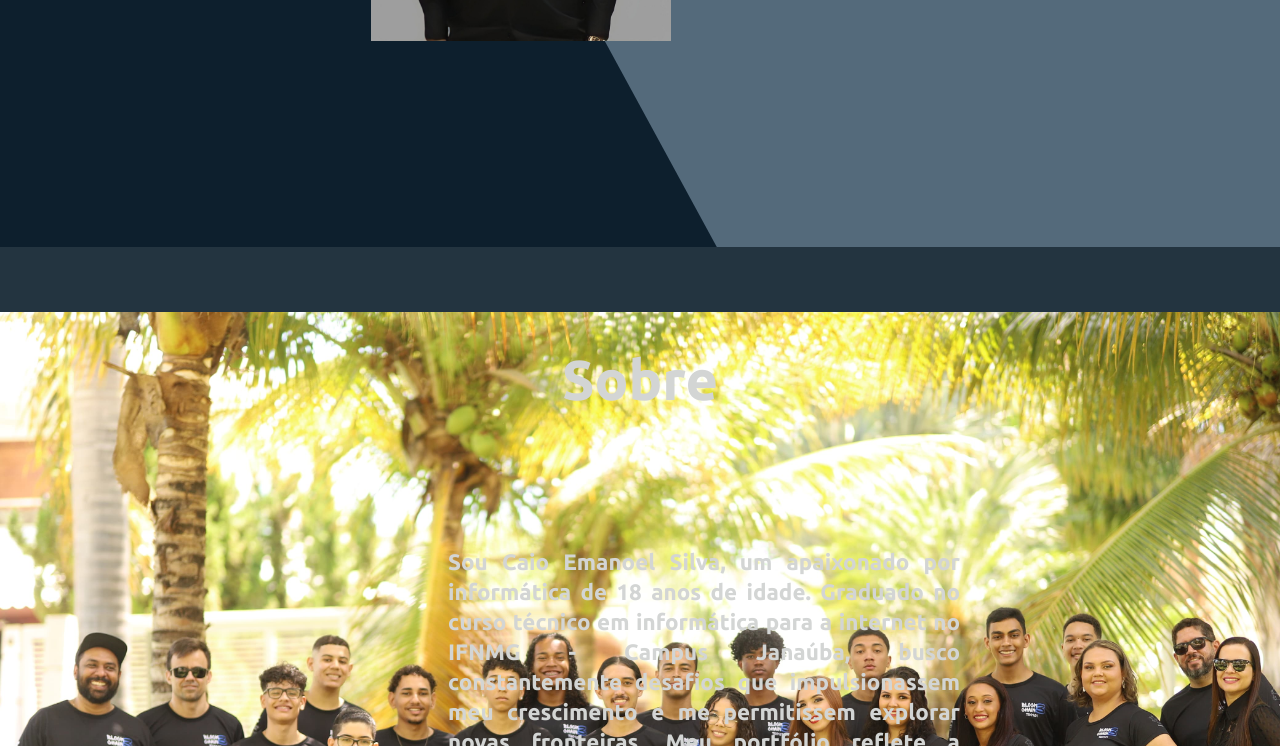
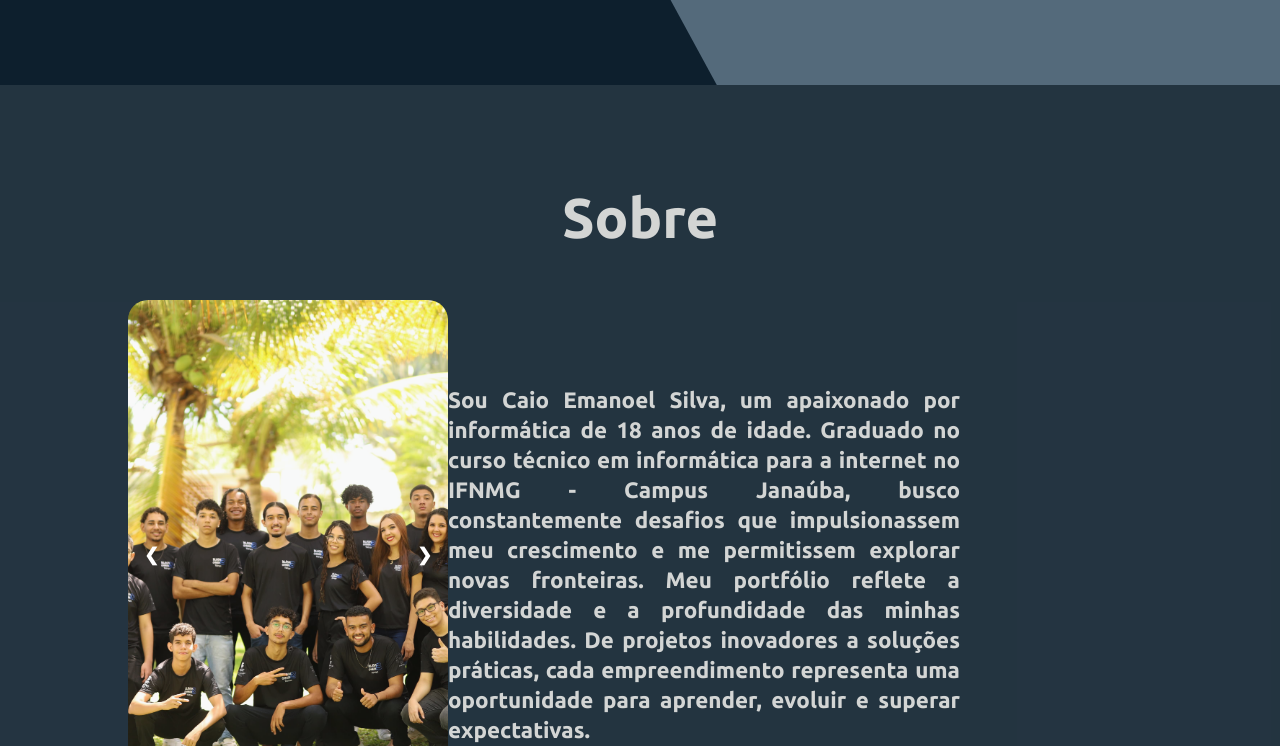
Before and after one commit to C4103M/portifolio, a plain HTML site: page index.html in a window 1280 px wide. Shown: the part 715-1461 px from the top of the page. Drawn offline with nearby package versions, Linux system fonts and the light colour scheme.

Commit message:
Teste css

```diff
--- a/css/style.css
+++ b/css/style.css
@@ -1,9 +1,9 @@
 @import url('https://fonts.googleapis.com/css2?family=Open+Sans:wght@400;700&family=Ubuntu:wght@700&display=swap');
-@import url('/modal.css');
-@import url('/icones.css');
-@import url('/scroll.css');
-@import url('/header.css');
-@import url('/slide.css');
+@import url('/css/modal.css');
+@import url('/css/icones.css');
+@import url('/css/scroll.css');
+@import url('/css/header.css');
+@import url('/css/slide.css');
 * {
     margin: 0;
     padding: 0;
```
